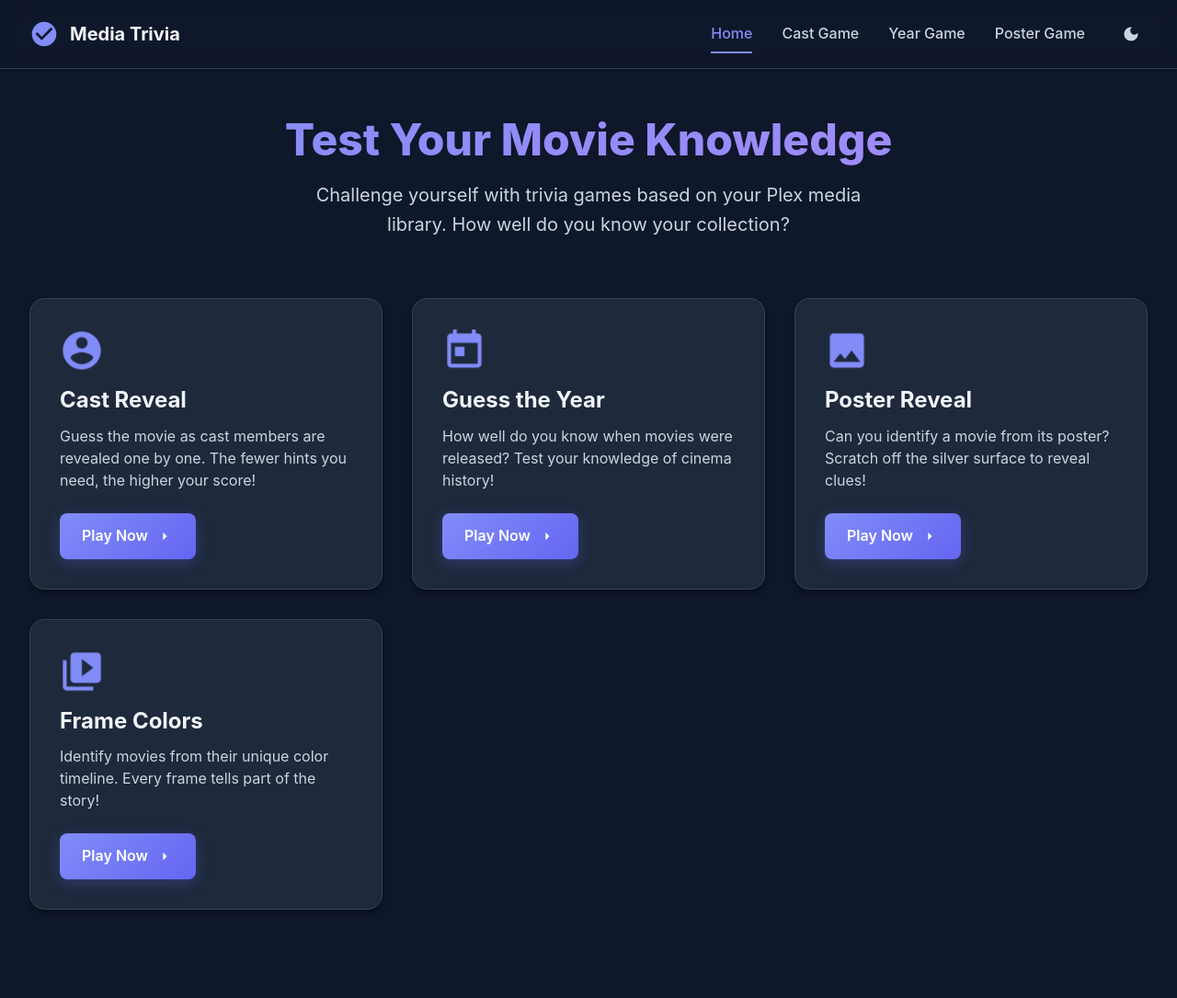
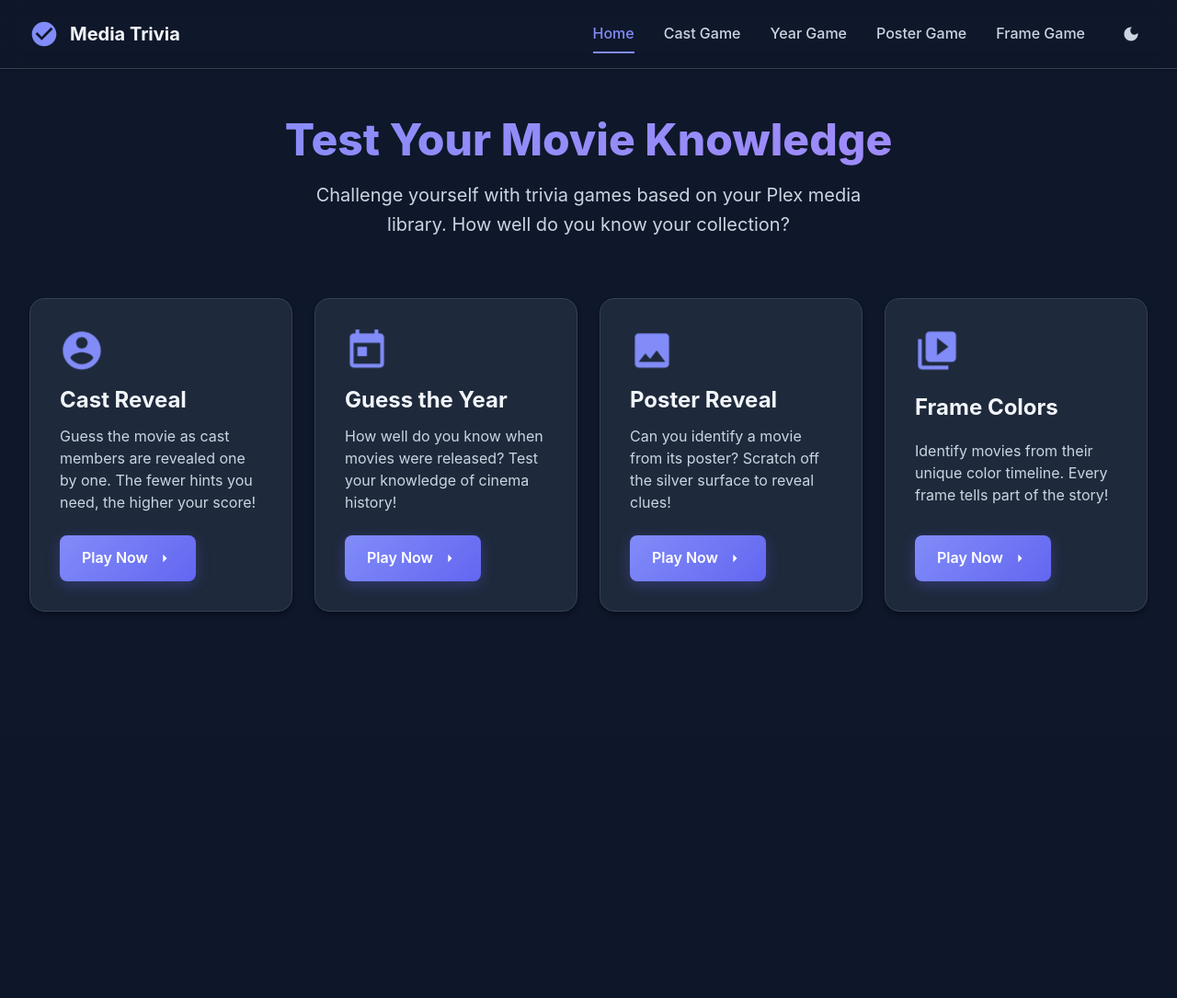
Before and after one commit to chanzer0/media-server-trivia, a Flask app: page / in a window 1280 px wide. Shown: the whole page at 92% size. After the commit the page ends 666 px from the top, so only its background shows below. Run offline with Flask 3, Linux system fonts and the light colour scheme.

Commit message:
update home and nav

```diff
--- a/app/static/style.css
+++ b/app/static/style.css
@@ -240,9 +240,22 @@ h6 { font-size: 1rem; }
 /* Game Cards Grid */
 .games-grid {
   display: grid;
-  grid-template-columns: repeat(auto-fit, minmax(320px, 1fr));
-  gap: 2rem;
+  grid-template-columns: repeat(4, 1fr);
+  gap: 1.5rem;
   margin-bottom: 3rem;
+}
+
+@media (max-width: 1200px) {
+  .games-grid {
+    grid-template-columns: repeat(2, 1fr);
+  }
+}
+
+@media (max-width: 768px) {
+  .games-grid {
+    grid-template-columns: 1fr;
+    gap: 1.5rem;
+  }
 }
 
 /* Card Styles */
@@ -892,11 +905,6 @@ datalist {
     font-size: 1rem;
   }
 
-  .games-grid {
-    grid-template-columns: 1fr;
-    gap: 1.5rem;
-  }
-
   .main-content {
     padding: 2rem 1rem;
   }
--- a/app/templates/base.html
+++ b/app/templates/base.html
@@ -23,6 +23,7 @@
             <a href="{{ url_for('main.cast_game_page') }}" class="nav-link">Cast Game</a>
             <a href="{{ url_for('main.year_game_page') }}" class="nav-link">Year Game</a>
             <a href="{{ url_for('main.poster_game_page') }}" class="nav-link">Poster Game</a>
+            <a href="{{ url_for('main.frame_game_page') }}" class="nav-link">Frame Game</a>
 
             <button id="themeToggle" class="theme-toggle" aria-label="Toggle theme">
               <svg class="theme-icon sun-icon" viewBox="0 0 24 24" xmlns="http://www.w3.org/2000/svg">
```
